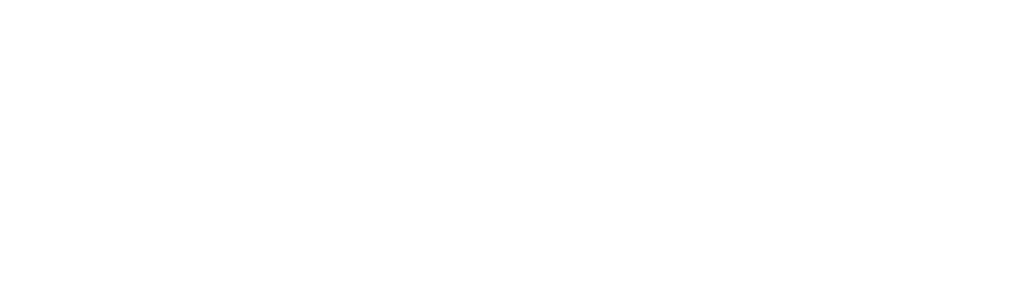
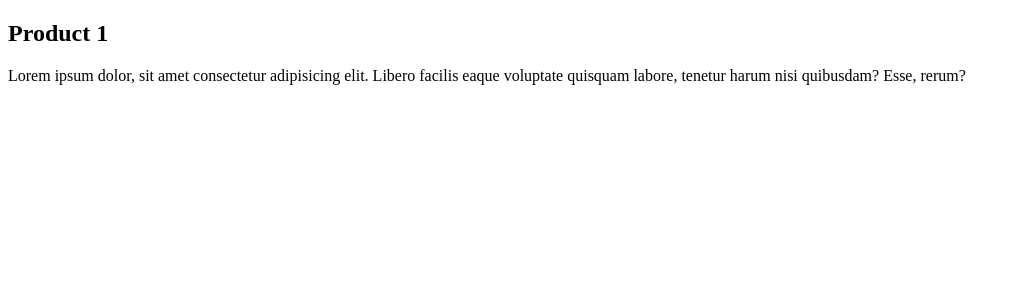
Before and after one commit to faustino21/learn-nuxt, a Nuxt app: page /products/1 in a window 1280 px wide. Before the commit this address had no page. Shown: the top 300 px of the page, without its empty margins (0-1020 px from the left). Built offline with nearby package versions, Linux system fonts and the light colour scheme.

Commit message:
add route parameter on folder products

```diff
--- /dev/null
+++ b/pages/products/[id].vue
@@ -0,0 +1,14 @@
+<template>
+    <div>
+        <h2>Product {{ id }}</h2>
+        <p>Lorem ipsum dolor, sit amet consectetur adipisicing elit. Libero facilis eaque voluptate quisquam labore, tenetur harum nisi quibusdam? Esse, rerum?</p>
+    </div>
+</template>
+
+<script setup>
+    const { id } = useRoute().params
+</script>
+
+<style scoped>
+
+</style>
```
